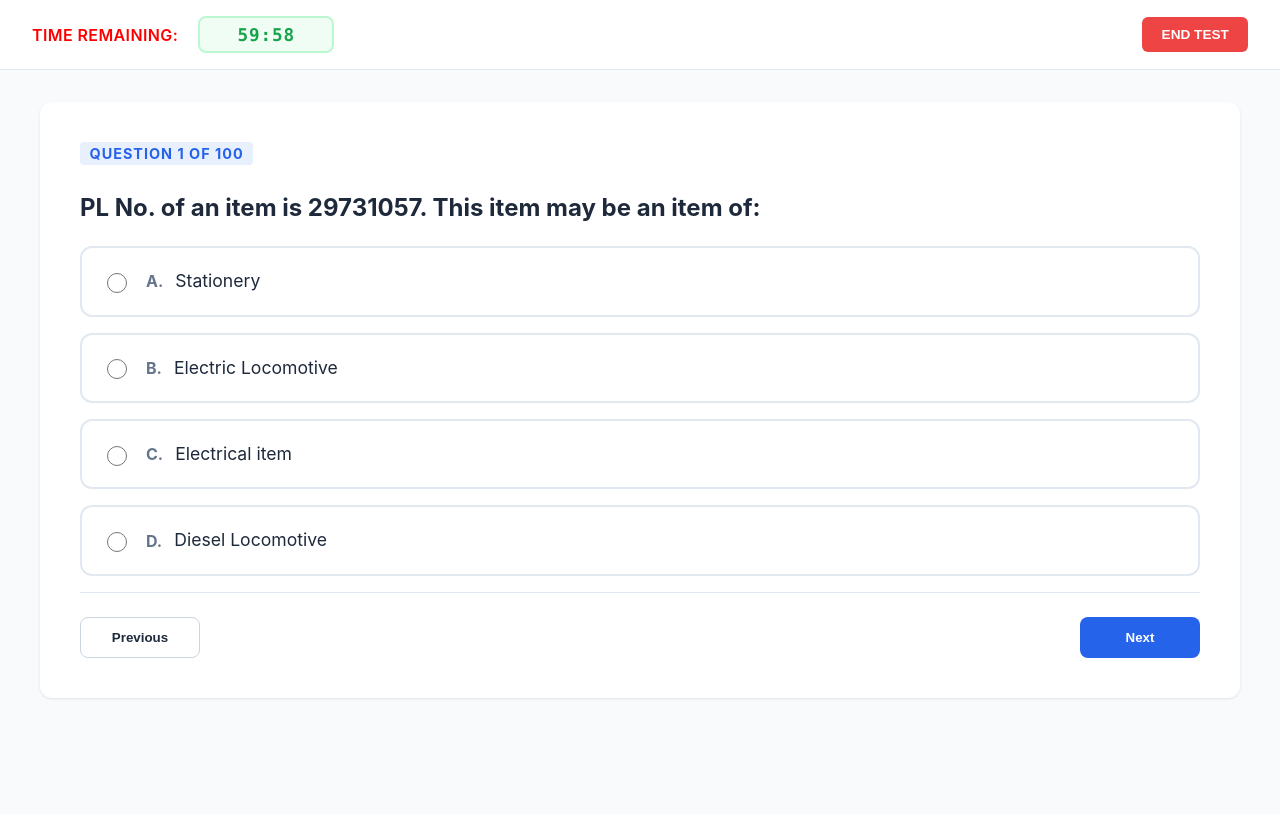
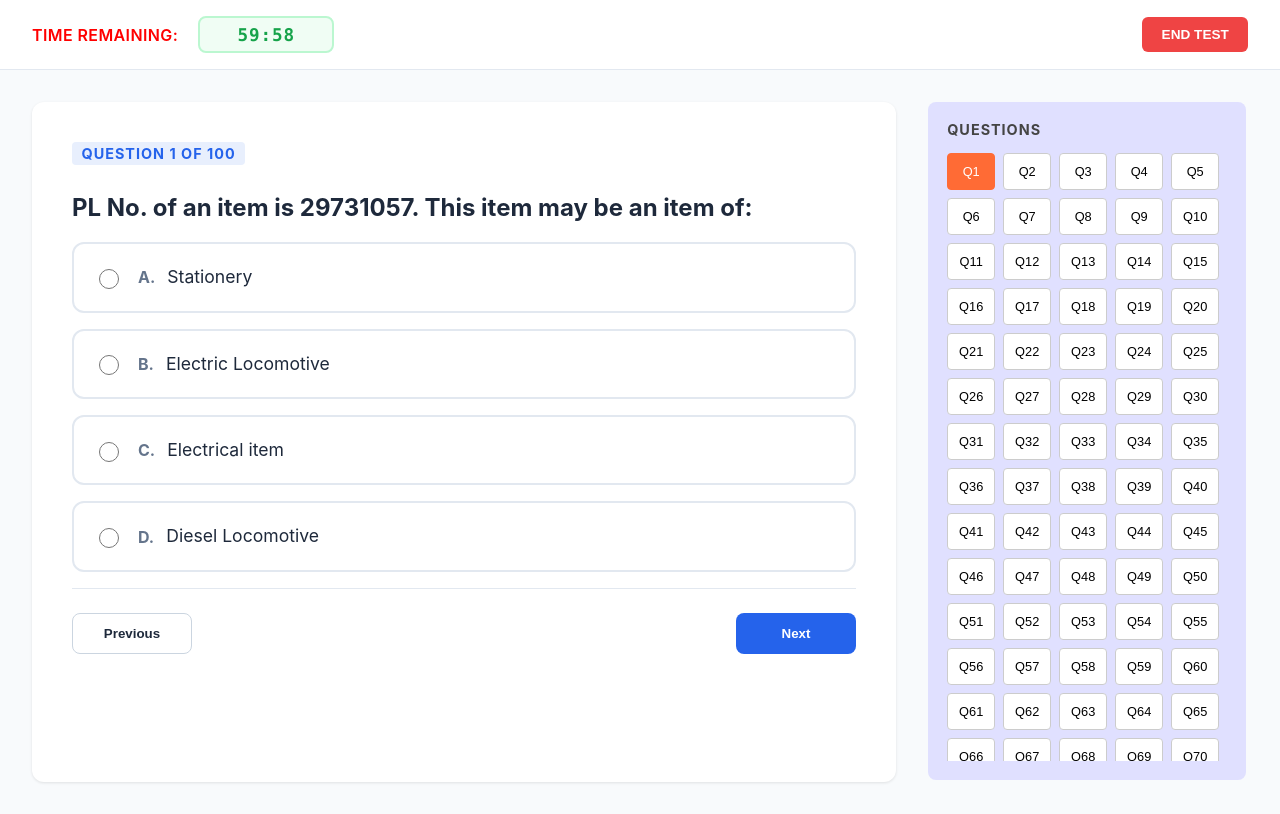
Before and after one commit to VasanthKumar017/OpenExamSim, a website built with Vite: page index.html in a window 1280 px wide. Both pictures are taken after a click on the button "Start Exam". Built offline with nearby package versions, Linux system fonts and the light colour scheme.

Commit message:
Added nav bar on the right

```diff
--- a/index.html
+++ b/index.html
@@ -29,10 +29,6 @@
       </header>
 
       <main class="exam-layout">
-        <!-- <aside class="question-nav">
-          <h3>Questions</h3>
-          <div id="nav-grid" class="nav-grid"></div>
-        </aside> -->
 
         <section class="question-area">
           <div id="question-container">
@@ -41,12 +37,19 @@
             <div id="options-container"></div>
           </div>
 
+
           <footer class="controls">
             <button id="prev-btn" class="secondary-btn">Previous</button>
             <div id="submission-slot"></div>
             <button id="next-btn" class="primary-btn">Next</button>
           </footer>
         </section>
+
+        <aside class="sidebar">
+     <div id="nav-container">
+        </div>
+  </aside>
+
       </main>
     </div>
     <script type="module" src="/src/main.ts"></script>
--- /dev/null
+++ b/src/components/QuestionNavigation.ts
@@ -0,0 +1,56 @@
+// src/components/QuestionNavigation.ts
+import { ExamEngine } from '../core/engine';
+import { eventBus } from '../utils/EventBus';
+
+export class QuestionNavigation {
+    private container: HTMLElement;
+    private engine: ExamEngine;
+
+    constructor(container: HTMLElement, engine: ExamEngine) {
+        this.container = container;
+        this.engine = engine;
+
+        // Listen for UI updates to refresh the grid
+        eventBus.on('refresh-nav', () => this.render());
+    }
+
+    public render() {
+        const state = this.engine.getState();
+        const questions = this.engine.getQuestions();
+
+        this.container.innerHTML = `
+            <div class="nav-sidebar">
+                <h3>QUESTIONS</h3>
+                <div class="question-grid">
+                    ${questions.map((_, index) => {
+                        const isCurrent = state.currentIdx === index;
+                        const isAnswered = state.answers[index] !== undefined;
+
+                        let statusClass = '';
+                        if (isCurrent) statusClass = 'current';
+                        else if (isAnswered) statusClass = 'answered';
+
+                        return `
+                            <button class="nav-item ${statusClass}" data-index="${index}">
+                                Q${index + 1}
+                            </button>
+                        `;
+                    }).join('')}
+                </div>
+            </div>
+        `;
+
+        // Add click listeners to jump to questions
+        this.container.querySelectorAll('.nav-item').forEach(btn => {
+            btn.addEventListener('click', (e) => {
+                const index = parseInt((e.currentTarget as HTMLElement).dataset.index!);
+                this.engine.goToQuestion(index);
+
+                // Emit event to update the main question display
+                eventBus.emit('refresh-nav');
+                // We use a custom event or a direct callback in main.ts to trigger updateUI
+                eventBus.emit('nav-jump');
+            });
+        });
+    }
+}
--- a/src/main.ts
+++ b/src/main.ts
@@ -7,6 +7,7 @@ import { setupNavigation } from './components/Navigation';
 import { ResultsRenderer } from './components/ResultsRenderer';
 import { Timer } from './components/Timer';
 import { eventBus } from './utils/EventBus';
+import { QuestionNavigation } from './components/QuestionNavigation';
 
 async function startApp() {
     const appContainer = document.querySelector<HTMLDivElement>('#app')!;
@@ -17,12 +18,16 @@ async function startApp() {
     const qCounter = document.getElementById('q-counter');
     const optionsContainer = document.getElementById('options-container')!;
     const qTextElement = document.getElementById('q-text')!;
+    const navContainer = document.getElementById('nav-container')!;
+
 
     try {
         const questions = await fetchExamData();
         const engine = new ExamEngine(questions);
         const renderer = new QuestionRenderer(optionsContainer, qTextElement);
         const resultsView = new ResultsRenderer(appContainer);
+        const navTracker = new QuestionNavigation(navContainer, engine);
+        navTracker.render();
 
         const saved = SessionManager.load();
         if (saved && saved.engineState) {
@@ -46,6 +51,10 @@ async function startApp() {
 
             eventBus.emit('refresh-nav');
         };
+
+        eventBus.on('nav-jump', () => {
+            updateUI();
+        });
 
         const finishExam = () => {
             examTimer.stop();
--- a/src/styles/UI/_navigation.scss
+++ b/src/styles/UI/_navigation.scss
@@ -33,3 +33,48 @@
     }
   }
 }
+
+.nav-sidebar {
+    background: #e0e0ff;
+    padding: 1.5rem;
+    border-radius: 8px;
+    width: 280px;
+
+    h3 {
+        margin-top: 0;
+        font-size: 0.9rem;
+        color: #444;
+        letter-spacing: 1px;
+    }
+
+    .question-grid {
+        display: grid;
+        grid-template-columns: repeat(5, 1fr);
+        gap: 8px;
+    }
+
+    .nav-item {
+        background: white;
+        border: 1px solid #ccc;
+        padding: 10px 5px;
+        font-size: 0.8rem;
+        cursor: pointer;
+        border-radius: 4px;
+        transition: all 0.2s;
+
+        &.current {
+            background: #ff6b35; // The orange color from your image
+            color: white;
+            border-color: #ff6b35;
+        }
+
+        &.answered {
+            background: #d1d1f0;
+            border-color: #b0b0d0;
+        }
+
+        &:hover:not(.current) {
+            background: #f0f0f0;
+        }
+    }
+}
--- a/src/styles/main.scss
+++ b/src/styles/main.scss
@@ -1,6 +1,7 @@
+/* src/styles/main.scss */
 @use 'sass:color';
-@use 'variables' as *;
-@use 'UI'; // Forwards all UI component styles
+@use 'variables' as *; // Ensure this file actually contains $border-radius
+@use 'UI';
 
 body {
   background-color: $background-gray;
@@ -14,11 +15,11 @@ body {
   flex-direction: column;
   gap: 1.5rem;
   padding: 1rem;
-  max-width: 1200px;
+  max-width: 1400px;
   margin: 0 auto;
 
   @media (min-width: 768px) {
-    flex-direction: row;
+    flex-direction: row; // Sidebar to the right
     padding: 2rem;
     gap: 2rem;
   }
@@ -27,27 +28,49 @@ body {
     flex: 1;
     background: white;
     padding: 1.5rem;
-    border-radius: $border-radius;
+    /* Use a fallback if the variable fails again */
+    border-radius: #{$border-radius};
     box-shadow: $shadow-sm;
-    display: flex;
-    flex-direction: column;
-    min-height: 500px;
+    min-height: 600px;
 
     @media (min-width: 768px) {
       padding: 2.5rem;
-    }
-
-    h2 {
-      margin-bottom: 1.5rem;
-      font-size: 1.5rem;
-      color: $text-dark;
     }
   }
 
   .sidebar {
     width: 100%;
+
     @media (min-width: 768px) {
-      width: 300px;
+      width: 320px;
+      position: sticky;
+      top: 2rem;
+      height: fit-content;
+    }
+
+    .nav-sidebar {
+      background: #e0e0ff;
+      padding: 1.2rem;
+      border-radius: 8px; // Hardcoded simple fix if variable is brittle
+      display: flex;
+      flex-direction: column;
+      max-height: 80vh;
+
+      .question-grid {
+        display: grid;
+        grid-template-columns: repeat(5, 1fr);
+        gap: 8px;
+        overflow-y: auto; // Scrollbar fix
+        padding-right: 8px;
+
+        &::-webkit-scrollbar {
+          width: 6px;
+        }
+        &::-webkit-scrollbar-thumb {
+          background: #c0c0e0;
+          border-radius: 10px;
+        }
+      }
     }
   }
 }
```
